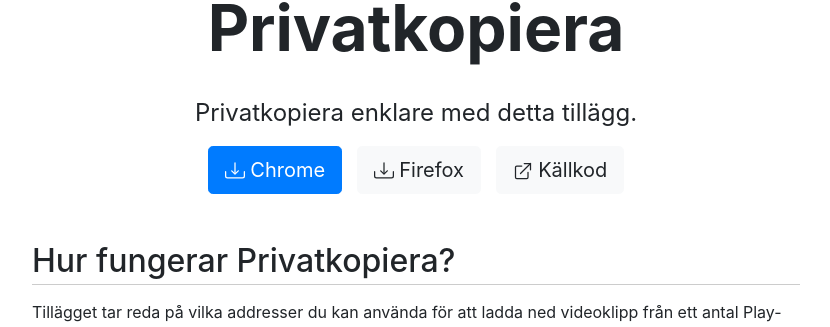
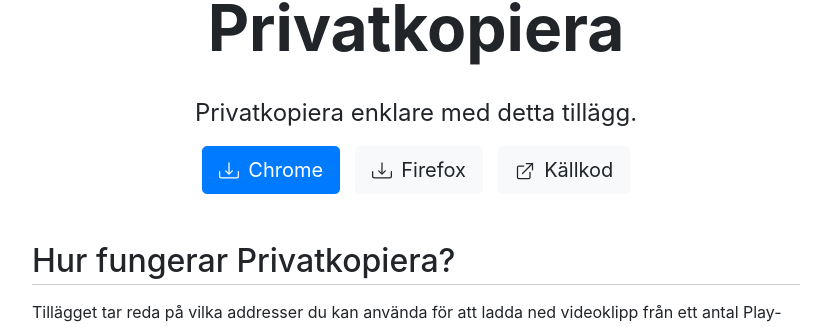
Before and after one commit to stefansundin/privatkopiera, a Jekyll site: the page built from index.html, in a window 1280 px wide. Shown: the part 168-495 px from the top of the page, without its empty margins (224-1054 px from the left). Built offline with Jekyll 4.4.1, drawn with Linux system fonts in a browser that asks for light colours.

Commit message:
Make icons look a bit nicer.

```diff
--- a/index.html
+++ b/index.html
@@ -12,15 +12,15 @@
 
   <div class="text-center btn-group-lg">
     <a class="btn btn-light" href="https://chrome.google.com/webstore/detail/{{ site.extension_name }}/{{ site.extension_id }}" id="chrome-button">
-      <svg width="1em" height="1em"><use xlink:href="#bi-download" /></svg>
+      <svg width="1.2em" height="1em"><use xlink:href="#bi-download" /></svg>
       Chrome
     </a>
     <a class="btn btn-light" href="https://addons.mozilla.org/firefox/addon/{{ site.extension_name }}/" id="firefox-button">
-      <svg width="1em" height="1em"><use xlink:href="#bi-download" /></svg>
+      <svg width="1.2em" height="1em"><use xlink:href="#bi-download" /></svg>
       Firefox
     </a>
     <a class="btn btn-light" href="{{ site.github.repository_url }}">
-      <svg width="1em" height="1em"><use xlink:href="#bi-box-arrow-up-right" /></svg>
+      <svg width="1.2em" height="1em"><use xlink:href="#bi-box-arrow-up-right" /></svg>
       Källkod
     </a>
   </div>
```
